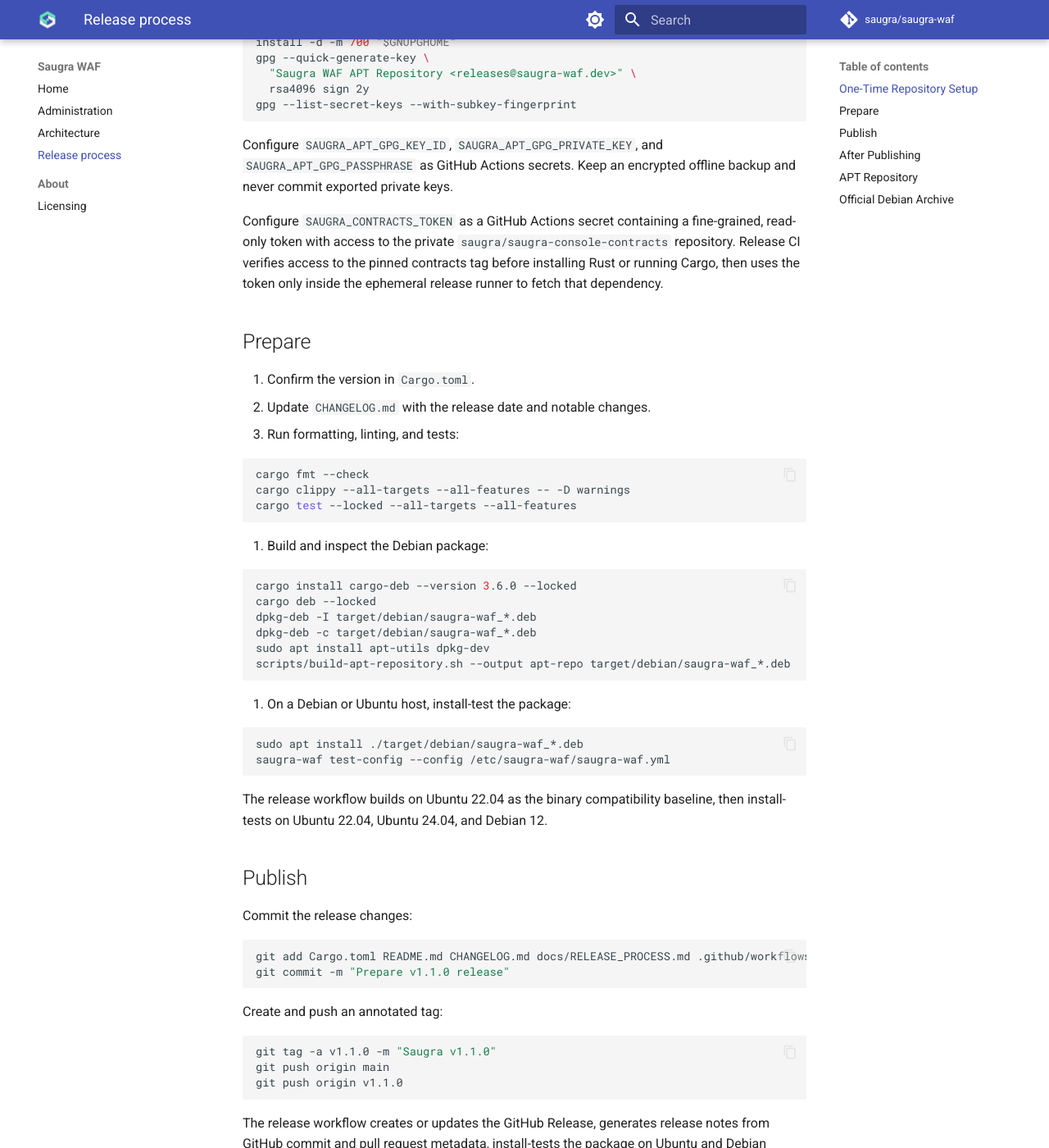
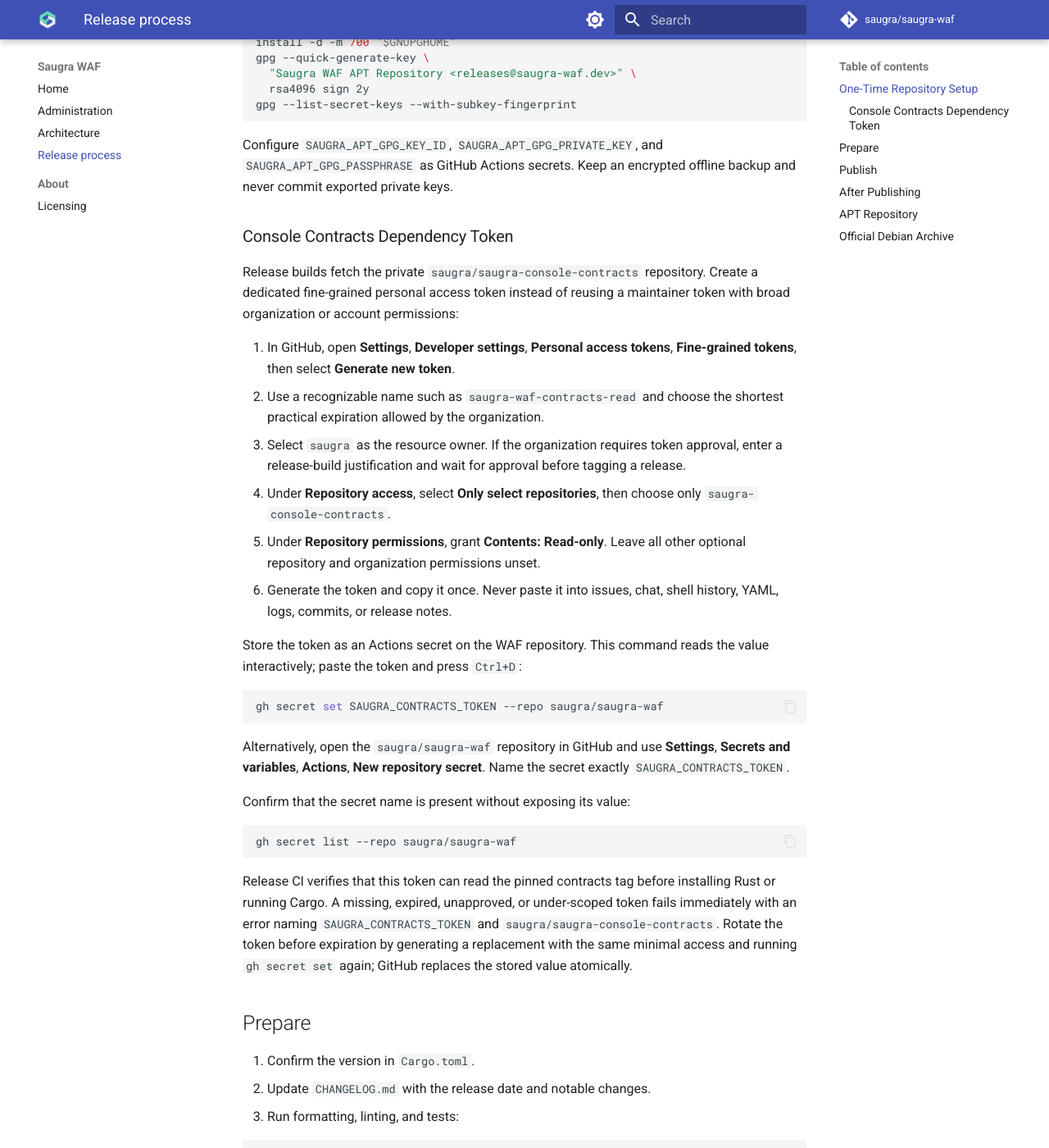
Before and after one commit to saugra/saugra-waf, an MkDocs documentation site: the page built from docs/RELEASE_PROCESS.md, in a window 1280 px wide and 1400 px high, scrolled down 418 px. Shown: the whole window at 82% size. Built offline with MkDocs 1.6.1 and Material for MkDocs 9.7.7, drawn with Linux system fonts in a browser that asks for light colours; comment, search, counter and statistics services are not loaded.

Commit message:
Prepare v1.1.4 release

````diff
--- a/Cargo.toml
+++ b/Cargo.toml
@@ -1,6 +1,6 @@
 [package]
 name = "saugra-waf"
-version = "1.1.3"
+version = "1.1.4"
 edition = "2021"
 description = "A lightweight rule-based + AI-assisted Web Application Firewall."
 license = "AGPL-3.0-only"
--- a/docs/RELEASE_PROCESS.md
+++ b/docs/RELEASE_PROCESS.md
@@ -23,11 +23,49 @@
 `SAUGRA_APT_GPG_PASSPHRASE` as GitHub Actions secrets. Keep an encrypted
 offline backup and never commit exported private keys.
 
-Configure `SAUGRA_CONTRACTS_TOKEN` as a GitHub Actions secret containing a
-fine-grained, read-only token with access to the private
-`saugra/saugra-console-contracts` repository. Release CI verifies access to the
-pinned contracts tag before installing Rust or running Cargo, then uses the
-token only inside the ephemeral release runner to fetch that dependency.
+### Console Contracts Dependency Token
+
+Release builds fetch the private `saugra/saugra-console-contracts` repository.
+Create a dedicated fine-grained personal access token instead of reusing a
+maintainer token with broad organization or account permissions:
+
+1. In GitHub, open **Settings**, **Developer settings**, **Personal access
+   tokens**, **Fine-grained tokens**, then select **Generate new token**.
+2. Use a recognizable name such as `saugra-waf-contracts-read` and choose the
+   shortest practical expiration allowed by the organization.
+3. Select `saugra` as the resource owner. If the organization requires token
+   approval, enter a release-build justification and wait for approval before
+   tagging a release.
+4. Under **Repository access**, select **Only select repositories**, then choose
+   only `saugra-console-contracts`.
+5. Under **Repository permissions**, grant **Contents: Read-only**. Leave all
+   other optional repository and organization permissions unset.
+6. Generate the token and copy it once. Never paste it into issues, chat, shell
+   history, YAML, logs, commits, or release notes.
+
+Store the token as an Actions secret on the WAF repository. This command reads
+the value interactively; paste the token and press `Ctrl+D`:
+
+```bash
+gh secret set SAUGRA_CONTRACTS_TOKEN --repo saugra/saugra-waf
+```
+
+Alternatively, open the `saugra/saugra-waf` repository in GitHub and use
+**Settings**, **Secrets and variables**, **Actions**, **New repository secret**.
+Name the secret exactly `SAUGRA_CONTRACTS_TOKEN`.
+
+Confirm that the secret name is present without exposing its value:
+
+```bash
+gh secret list --repo saugra/saugra-waf
+```
+
+Release CI verifies that this token can read the pinned contracts tag before
+installing Rust or running Cargo. A missing, expired, unapproved, or
+under-scoped token fails immediately with an error naming
+`SAUGRA_CONTRACTS_TOKEN` and `saugra/saugra-console-contracts`. Rotate the token
+before expiration by generating a replacement with the same minimal access and
+running `gh secret set` again; GitHub replaces the stored value atomically.
 
 ## Prepare
 
````
Also changed, not shown: CHANGELOG.md (+10 -0 lines), 1 other file.
